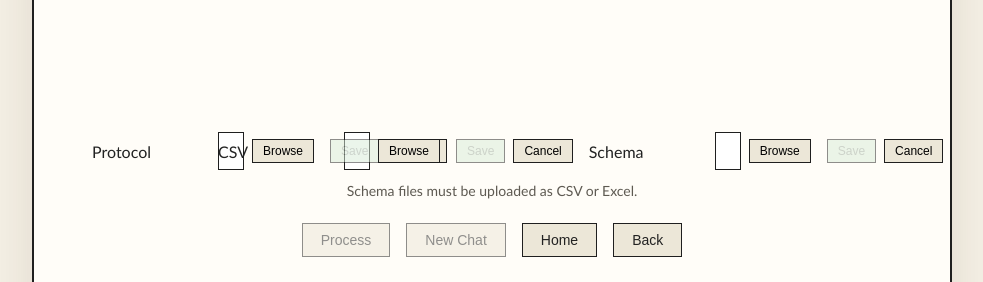
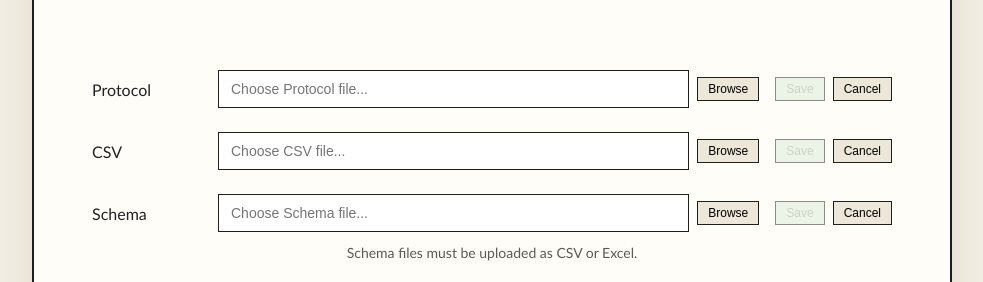
Before and after one commit to maruthi-raghunath/SetInfra-frontend, a React (Vite) app: page /studies/1/upload in a window 1280 px wide. Shown: the part 176-458 px from the top of the page, without its empty margins (148-1131 px from the left). Built offline with nearby package versions, Linux system fonts and the light colour scheme; no server answers; sample sign-in values are in the browser's storage; what react-plotly.js would draw is missing.

Commit message:
UI issue again. fixed

```diff
--- a/src/pages/UploadFiles/UploadFilesPage.tsx
+++ b/src/pages/UploadFiles/UploadFilesPage.tsx
@@ -175,7 +175,7 @@ const UploadFilesPage = () => {
       <h1 className="title">SetInfra - Upload Protocol, SDTM & Schema - {studyName || '...'}</h1>
       <div className="screen-body">
         <div className="screen-wide">
-          <div className="file-grid">
+          <div style={{ display: 'flex', flexDirection: 'column', gap: '24px' }}>
             {renderRow('Protocol', protocolFile, 'Protocol', protocolInputRef, setProtocolFile, () => {
               setProtocolFile(null);
               if (protocolInputRef.current) protocolInputRef.current.value = '';
```
